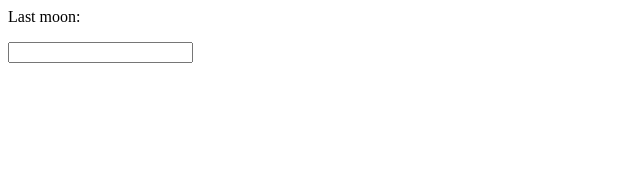
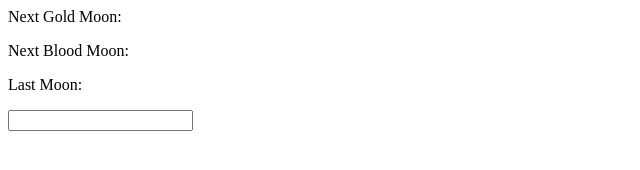
Before and after one commit to dummyaccountforforgeforking/dummyaccountforforgeforking.github.io, a plain HTML site: page index.html in a window 1280 px wide. Shown: the whole page, without its empty margins (0-640 px from the left). Drawn offline with Linux system fonts and the light colour scheme.

Commit message:
Update index.html

```diff
--- a/index.html
+++ b/index.html
@@ -2,6 +2,8 @@
   <head>
   </head>
   <body>
-    <p>Last moon: </p><input>
+    <p>Next Gold Moon: </p>
+    <p>Next Blood Moon: </p>
+    <p>Last Moon: </p><input>
   </body>
 </html>
```
